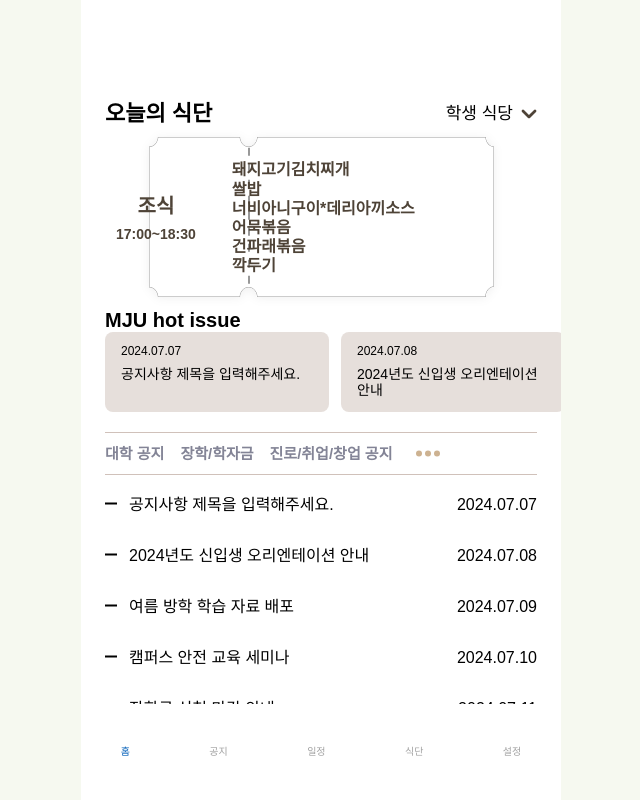
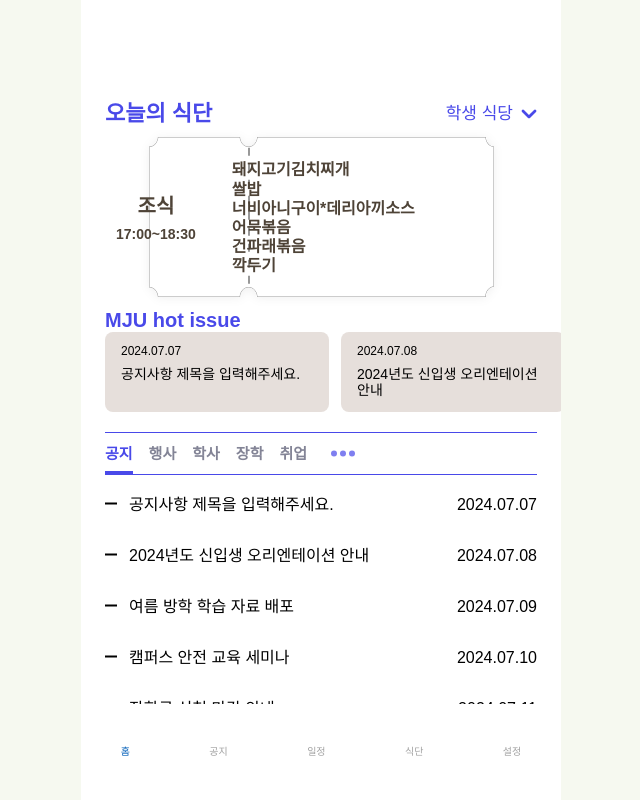
Before and after one commit to MJU-Application/FE, a React (Vite) app: page / in a window 1280 px wide. Shown: the whole page, without its empty margins (319-959 px from the left). Built offline with nearby package versions, Linux system fonts and the light colour scheme; data requests are answered from the project's data file.

Commit message:
feat: Global Color

```diff
--- a/src/components/common/HeaderText.tsx
+++ b/src/components/common/HeaderText.tsx
@@ -1,3 +1,4 @@
+import { getColor } from "@/styles/color";
 import styled from "styled-components";
 
 function HeaderText({ text }: { text: string }) {
@@ -8,5 +9,6 @@ const Header = styled.div`
   font-size: 22px;
   line-height: 28px;
   font-weight: 700;
+  color: ${getColor()};
 `;
 export default HeaderText;
--- a/src/constants/homeNotice.ts
+++ b/src/constants/homeNotice.ts
@@ -1,9 +1,12 @@
 const HOMENOTICE = [
-  { name: "대학 공지", query: "DAHACK" },
-  { name: "장학/학자금", query: "JANGHAK" },
-  { name: "진로/취업/창업 공지", query: "JINLO" },
+  { name: "공지", query: "GONGJI" },
+  { name: "행사", query: "HANGSA" },
+  { name: "학사", query: "HACKSA" },
+  { name: "장학", query: "JANGHAK" },
+  { name: "취업", query: "CHWIUP" },
 ];
 
 const MEALOPTIONS = ["명진당", "학생식당", "생활관"];
+const HOTISSUE = "MJU hot issue";
 
-export { HOMENOTICE, MEALOPTIONS };
+export { HOMENOTICE, MEALOPTIONS, HOTISSUE };
--- a/src/pages/home/Home.tsx
+++ b/src/pages/home/Home.tsx
@@ -9,6 +9,8 @@ import { useNotices } from "@/hooks/api/useNotices";
 import HomeNoticeCard from "./components/HomeNoticeCard";
 import MealCard from "../notices/components/MealCard";
 import { useMeal } from "@/hooks/api/useMeal";
+import { getColor } from "@/styles/color";
+import { HOMENOTICE, HOTISSUE } from "@/constants/homeNotice";
 
 function Home() {
   const hotIssues = [
@@ -48,13 +50,13 @@ function Home() {
           "깍두기",
         ]}
       />
-      <HotIssue>MJU hot issue</HotIssue>
+      <HotIssue>{HOTISSUE}</HotIssue>
       <HotIssueContainer>
         {hotIssues.map((issue, index) => (
           <HotIssueComponent key={index} date={issue.date} text={issue.text} />
         ))}
       </HotIssueContainer>
-      <NoticeNav type={type} />
+      <NoticeNav type={type === null ? HOMENOTICE[0].query : type} />
       <NoticeWrapper>
         {hotIssues.map((notice, index) => (
           <HomeNoticeCard title={notice.text} date={notice.date} />
@@ -80,6 +82,7 @@ const HotIssue = styled.p`
   font-size: 20px;
   line-height: 24px;
   font-weight: 600;
+  color: ${getColor()};
 `;
 
 // 오른쪽 부분도 그냥 패딩 주면 어떨까 생각
@@ -93,7 +96,7 @@ const HotIssueContainer = styled.div`
 
 const NoticeWrapper = styled.div`
   min-height: 231px;
-  border-bottom: 1px solid #d0c1ba;
+  border-bottom: 1px solid ${getColor()};
   margin-top: 8px;
   display: flex;
   flex-direction: column;
--- a/src/pages/home/components/NoticeNav.tsx
+++ b/src/pages/home/components/NoticeNav.tsx
@@ -1,10 +1,13 @@
 import { EllipseButton } from "@/assets/svg";
 import { HOMENOTICE } from "@/constants/homeNotice";
+import { getColor } from "@/styles/color";
 import { useSearchParams } from "react-router-dom";
 import styled from "styled-components";
 
 function NoticeNav({ type }: { type: string | null }) {
   const [searchParams, setSearchParams] = useSearchParams();
+
+  const defaultType = HOMENOTICE[0].query;
 
   const handleCategoryChange = (newCategory: string) => {
     searchParams.set("type", encodeURIComponent(newCategory));
@@ -23,14 +26,14 @@ function NoticeNav({ type }: { type: string | null }) {
           {notice.name}
         </div>
       ))}
-      <EllipseButton />
+      <EllipseButton fill={getColor()} />
     </NoticeContainer>
   );
 }
 
 const NoticeContainer = styled.div`
-  border-top: 1px solid #d0c1ba;
-  border-bottom: 1px solid #d0c1ba;
+  border-top: 1px solid ${getColor()};
+  border-bottom: 1px solid ${getColor()};
   display: flex;
   align-items: center;
   padding: 8px 0;
@@ -49,7 +52,7 @@ const NoticeContainer = styled.div`
   }
 
   .activate {
-    color: #000000;
+    color: ${getColor()};
   }
 
   .activate::after {
@@ -59,7 +62,7 @@ const NoticeContainer = styled.div`
     left: 0;
     width: 0;
     height: 0.4rem;
-    background-color: #000000;
+    background-color: ${getColor()};
     animation: borderExpand 0.3s forwards;
   }
 
--- a/src/pages/home/components/RestaurantButton.tsx
+++ b/src/pages/home/components/RestaurantButton.tsx
@@ -1,5 +1,6 @@
 import { SelectButton } from "@/assets/svg";
 import { MEALOPTIONS } from "@/constants/homeNotice";
+import { getColor } from "@/styles/color";
 import { useState } from "react";
 import styled from "styled-components";
 
@@ -27,7 +28,7 @@ const RestaurantButton: React.FC<RestaurantButtonProps> = ({
     <>
       <RestaurantButtonContainer onClick={() => handleOpenModal()}>
         <RestaurantButtonText>{buttonText}</RestaurantButtonText>
-        <SelectButton width={16} height={10} />
+        <SelectButton width={16} height={10} stroke={getColor()} />
       </RestaurantButtonContainer>
 
       {isModalOpen && (
@@ -50,6 +51,7 @@ const RestaurantButtonContainer = styled.div`
   display: flex;
   align-items: center;
   gap: 8px;
+  color: ${getColor()};
 `;
 
 const RestaurantButtonText = styled.p`
@@ -65,7 +67,7 @@ const ModalContainer = styled.div`
   align-items: center;
   justify-content: center;
   gap: 14px;
-  background-color: #1616164d;
+  background-color: #ffffff33;
   width: 98px;
   height: 150px;
   border-radius: 8px;
@@ -78,7 +80,7 @@ const ModalOption = styled.div`
   font-weight: 700;
   font-size: 18px;
   line-height: 22px;
-  color: #fafafac9;
+  color: ${getColor()};
   text-align: center;
 `;
 
--- a/src/pages/schedule/Schedule.tsx
+++ b/src/pages/schedule/Schedule.tsx
@@ -1,5 +1,19 @@
+import HeaderText from "@/components/common/HeaderText";
+import styled from "styled-components";
+
 function Schedule() {
-  return <div>schedule</div>;
+  return (
+    <ScheduleContainer>
+      <HeaderText text={"학사일정"} />
+    </ScheduleContainer>
+  );
 }
 
 export default Schedule;
+
+const ScheduleContainer = styled.div`
+  max-width: 480px;
+  background-color: #fff;
+  padding: 0 24px;
+  padding-top: 100px;
+`;
--- /dev/null
+++ b/src/styles/color.ts
@@ -0,0 +1,8 @@
+// 기본 색깔 코드
+let color = "#4949E9";
+
+export const getColor = () => color;
+
+export const setColor = (newColor: string) => {
+  color = newColor;
+};
```
Also changed, not shown: src/assets/svg/ellipseButton.svg, src/assets/svg/selectButton.svg.
